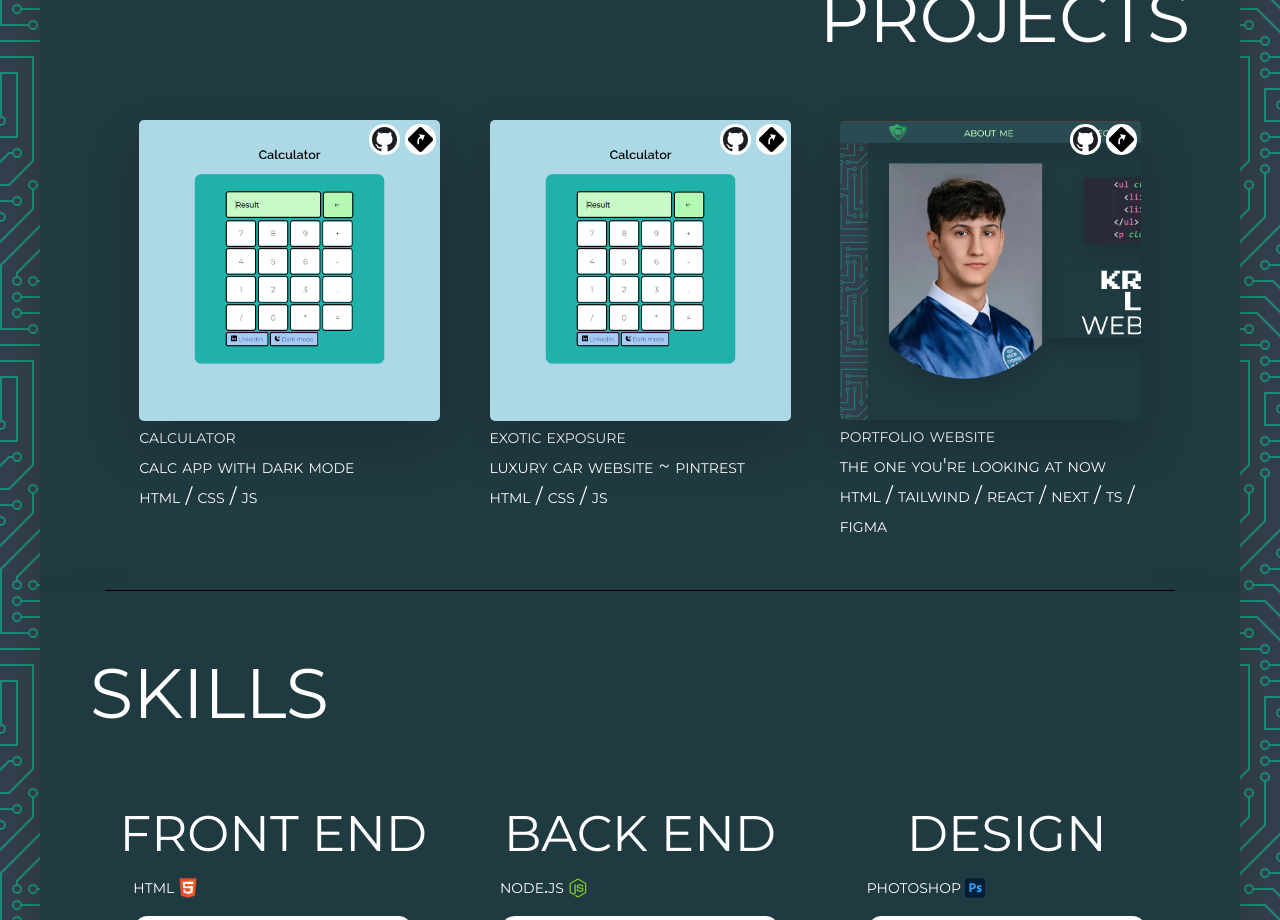
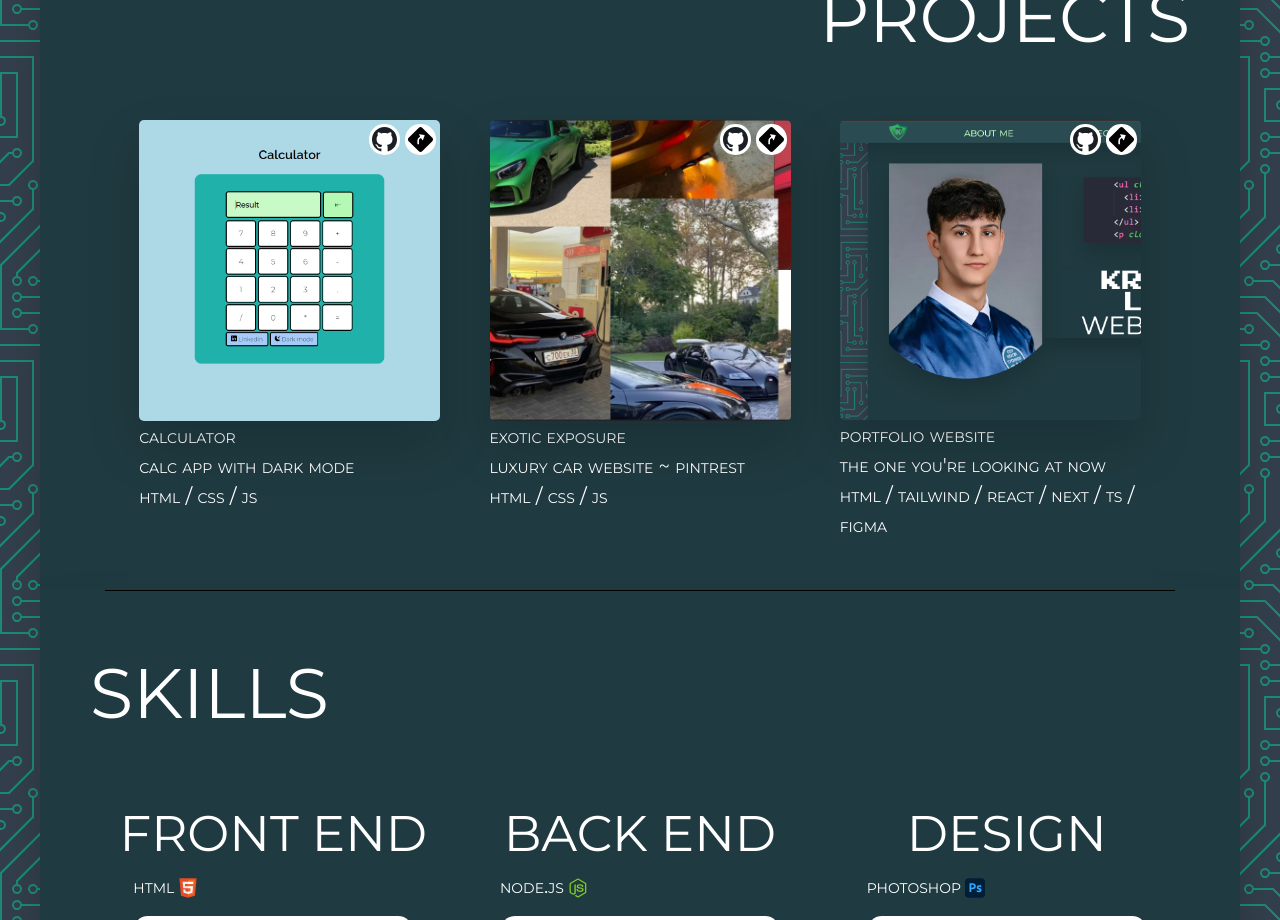
Before and after one commit to lazarevkristijan/Portfolio, a Next.js app: page / in a window 1280 px wide. Shown: the part 1400-2320 px from the top of the page. Built offline with nearby package versions, Linux system fonts and the light colour scheme.

Commit message:
Revert "debugging bug"
This reverts commit c69006d0a7a4d4a61a48f2d519da372017ec1899.

```diff
--- a/constants/index.js
+++ b/constants/index.js
@@ -59,7 +59,7 @@ export const projects = [
     name: 'exotic exposure',
     description: 'luxury car website ~ pintrest',
     tools: 'html / css / js',
-    imgUrl: '/projectImages/calculatorProjectImage.png',
+    imgUrl: '/projectImages/exoticProjectImage.png',
     liveUrl: 'https://exotic-exposure.onrender.com/',
     githubUrl: 'https://github.com/lazarevkristijan/Exotic-Exposure',
   },
```
